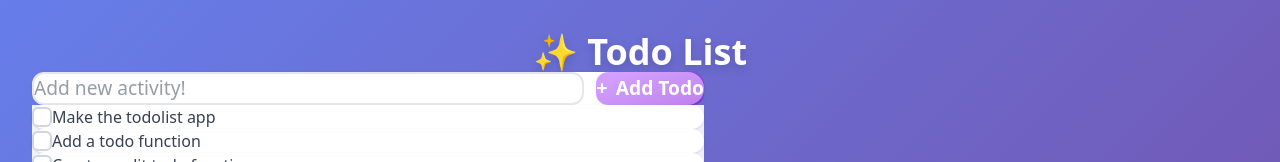
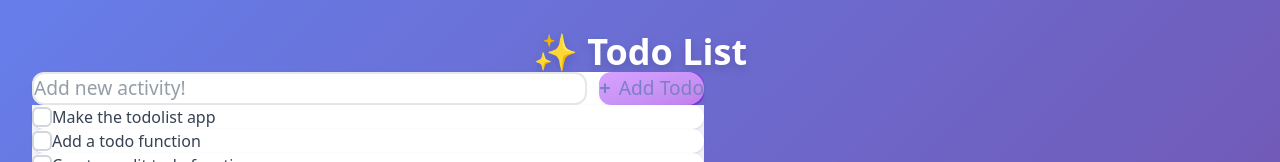
Before and after one commit to adityapryg/vuejs-todolist, a Vue app: page / in a window 1280 px wide. Shown: the top 162 px of the page. Built offline with nearby package versions, Linux system fonts and the light colour scheme; the HTML template or start-up script is replaced by a standard one.

Commit message:
feat: add styling for button and define scoped class for dark blue color

```diff
--- a/src/components/TodoForm.vue
+++ b/src/components/TodoForm.vue
@@ -13,6 +13,7 @@
     <button
       type="submit"
       class="flex items-center gap-2 py-3.5 px-6 bg-linear-to-br from-purple-500 to-purple-700 text-white rounded-xl font-semibold shadow-md hover:shadow-lg disabled:opacity-50 transition-all duration-300"
+      :style="{ fontWeight: 300, color: 'darkblue' }"
       :disabled="!newTodo.trim()"
     >
       <span class="text-xl font-bold">+</span>
@@ -34,3 +35,9 @@ const handleSubmit = () => {
   newTodo.value = ''
 }
 </script>
+
+<style scoped>
+.class {
+  color: darkblue !important;
+}
+</style>
```
